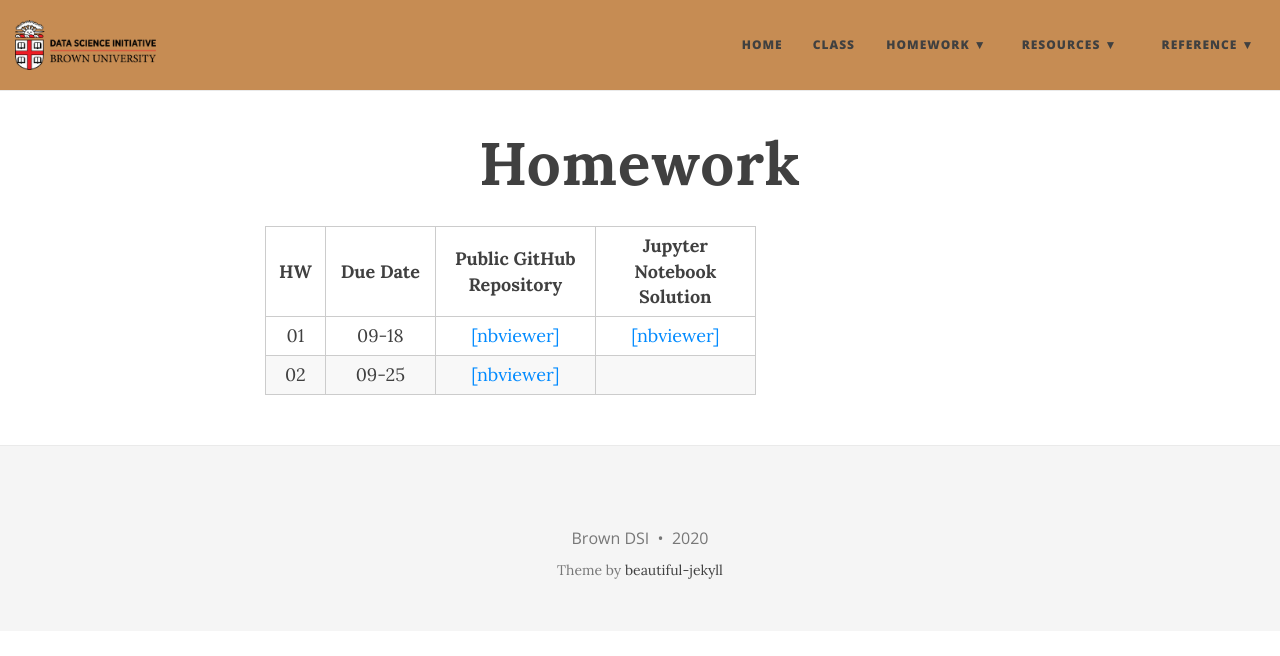
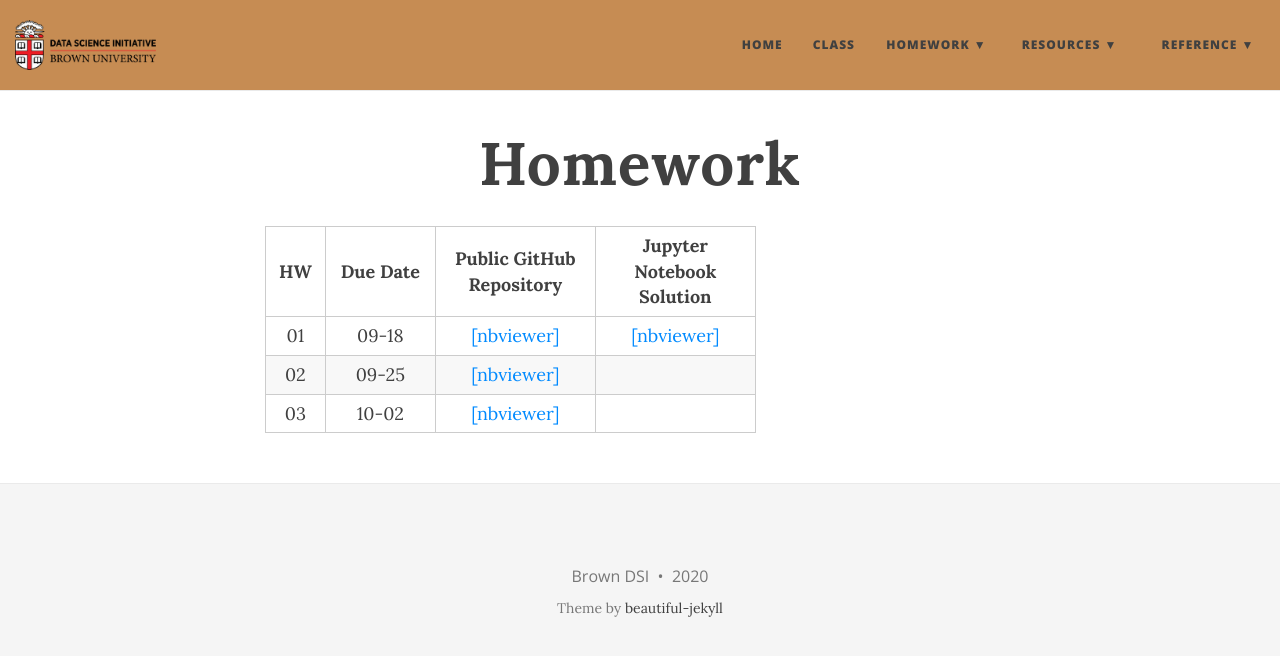
Before and after one commit to data1010/data1010.github.io, a Jekyll site: the page built from homework.md, in a window 1280 px wide. Shown: the top 656 px of the page. Built offline with Jekyll 4.4.1, drawn with Linux system fonts in a browser that asks for light colours; nearby versions of some CDN libraries.

Commit message:
Add HW03

```diff
--- a/homework.md
+++ b/homework.md
@@ -25,5 +25,11 @@ title: Homework
       <td style="text-align: center"><a href="https://nbviewer.jupyter.org/github/data1010/problem-sets/blob/master/homework/hw02/data1010-hw-02.ipynb">[nbviewer]</a></td>
       <td style="text-align: center"></td>
     </tr>
+    <tr>
+      <td style="text-align: center">03</td>
+      <td style="text-align: center">10-02</td>
+      <td style="text-align: center"><a href="https://nbviewer.jupyter.org/github/data1010/problem-sets/blob/master/homework/hw03/data1010-hw-03.ipynb">[nbviewer]</a></td>
+      <td style="text-align: center"></td>
+    </tr>
   </tbody>
 </table>
```
Also changed, not shown: class.md (+1 -1 lines).
